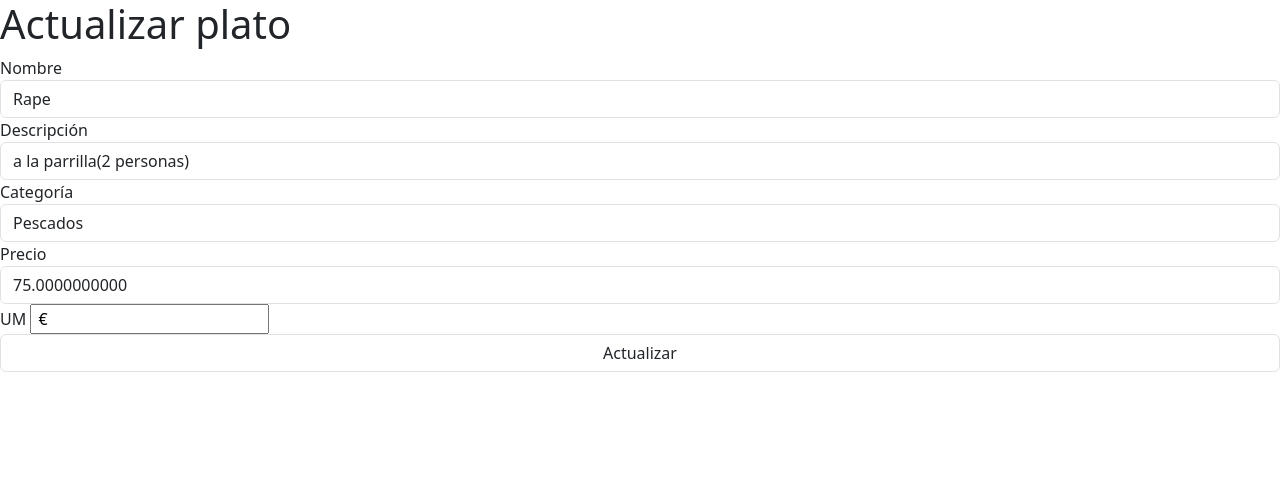
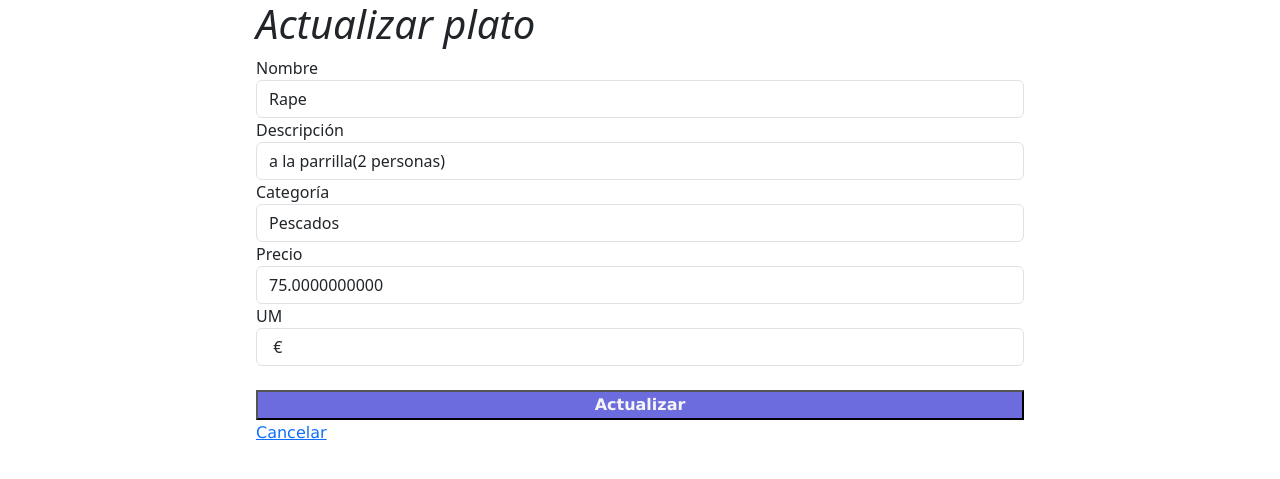
Before and after one commit to meyling83/Menu-Ilarra, a Flask app: page /actualizar/1 in a window 1280 px wide. Shown: the top 479 px of the page. Run offline with Flask 3, Linux system fonts and the light colour scheme; data comes from the database, SQL or seed files in the repository.

Commit message:
Update actualizar.html

```diff
--- a/templates/actualizar.html
+++ b/templates/actualizar.html
@@ -5,11 +5,13 @@
     <meta http-equiv="X-UA-Compatible" content="IE=edge">
     <meta name="viewport" content="width=device-width, initial-scale=1.0">
     <title>Actualizar plato</title>
+    <link href="{{url_for('static',filename='/css/style.css')}}" rel="stylesheet">
     <link href="https://cdn.jsdelivr.net/npm/bootstrap@5.3.0-alpha1/dist/css/bootstrap.min.css" rel="stylesheet" integrity="sha384-GLhlTQ8iRABdZLl6O3oVMWSktQOp6b7In1Zl3/Jr59b6EGGoI1aFkw7cmDA6j6gD" crossorigin="anonymous">
     <script src="https://cdn.jsdelivr.net/npm/bootstrap@5.3.0-alpha1/dist/js/bootstrap.bundle.min.js" integrity="sha384-w76AqPfDkMBDXo30jS1Sgez6pr3x5MlQ1ZAGC+nuZB+EYdgRZgiwxhTBTkF7CXvN" crossorigin="anonymous"></script>
 </head>
 <body>
     <form action="/actualizar/{{plato.id}}" method="POST" id="actualizar">
+        <div class="contenedor">
         <div class="panel panel-default">
             <div class="panel-body">
                 <h1>Actualizar plato</h1>
@@ -22,8 +24,31 @@
                     <input type="text" name="txtDescripcion" id="txtDescripcion" class="form-control" value="{{plato.descripcion}}">
                 </div>
                 <div class="form-group">
-                    <label for="txtCategoria">Categoría</label>
-                    <input type="text" name="txtCategoria" id="txtCategoria" class="form-control" value="{{plato.categoria}}">
+                    <label for="slcCategoria">Categoría</label>
+                    <select name="slcCategoria" id="slcCategoria" class="form-control">
+                        {%if plato.categoria=="Carnes"%}
+                            <option value="Carnes" selected>Carnes</option>
+
+                        {% else %}
+                            <option value="Carnes">Carnes</option>
+                        {% endif %}
+                        {%if plato.categoria=="Pescados"%}
+                            <option value="Pescados" selected>Pescados</option>
+                        {% else %}
+                            <option value="Pescados"  >Pescados</option>
+                        {% endif %}
+                        {%if plato.categoria=="Guarniciones"%}
+                            <option value="Guarniciones" selected>Guarniciones</option>
+                        {% else %}
+                            <option value="Guarniciones">Guarniciones</option>
+                        {% endif %}
+                        {%if plato.categoria=="Sugerencia"%}
+                            <option value="Sugerencia" selected>Sugerencia del Chef</option>
+                        {% else %}
+                            <option value="Sugerencia">Sugerencia del Chef</option>
+                        {% endif %}
+
+                    </select>
                 </div>
                 <div class="form-group">
                     <label for="txtPrecio">Precio</label>
@@ -31,13 +56,18 @@
                 </div>
                 <div class="form-group">
                     <label for="txtUM">UM</label>
-                    <input type="text" name="txtUM" id="txtUM" value="{{plato.um}}">
+                    <input type="text" name="txtUM" id="txtUM" class="form-control" value="{{plato.um}}" >
+                </div>
+                <br>
+                <div class="form-group">
+                    <input type="submit" value="Actualizar" class="boton">
                 </div>
                 <div class="form-group">
-                    <input type="submit" value="Actualizar" class="form-control">
+                    <a href="/lista_platos" >Cancelar</a>
                 </div>
             </div>
         </div>
+    </div>
     </form>
 
 </body>
```
